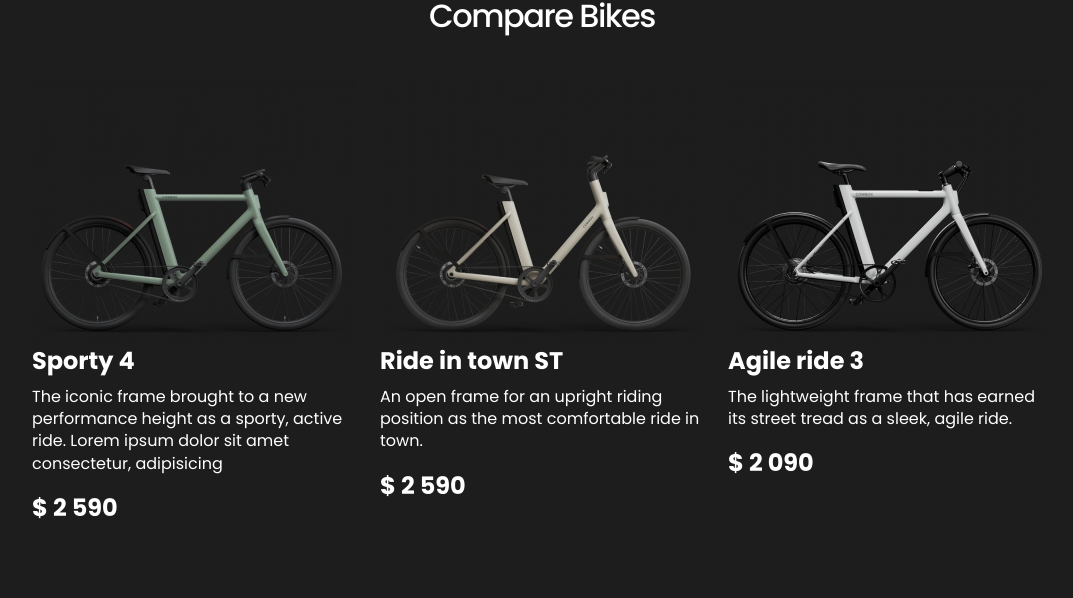
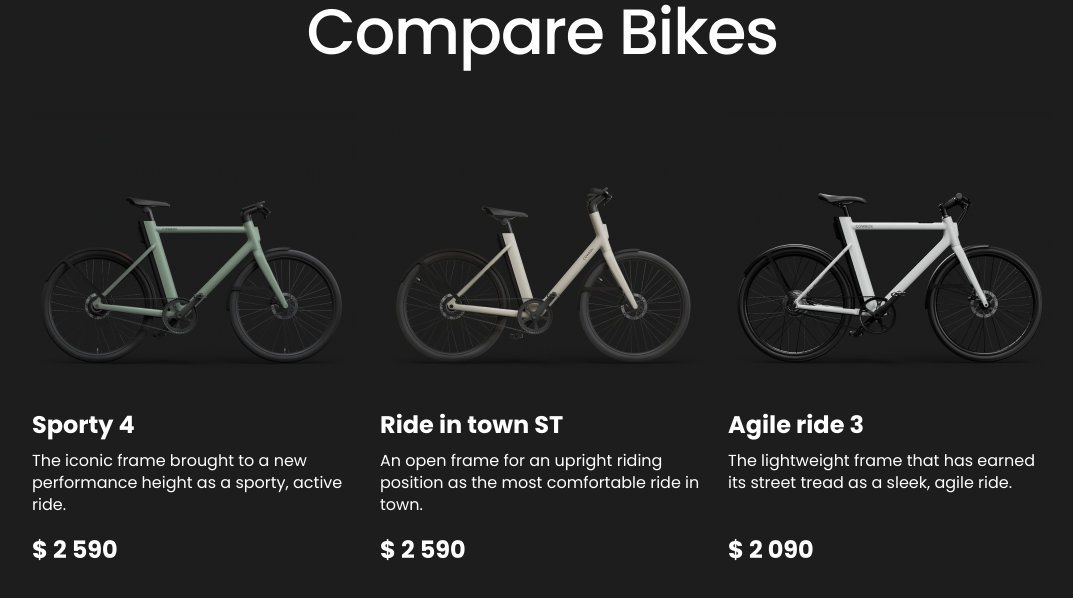
Before and after one commit to natalia-matash/bike, a plain HTML site: page index.html in a window 1280 px wide. Shown: the whole page, without its empty margins (98-1171 px from the left). Drawn offline with Linux system fonts and the light colour scheme.

Commit message:
Created COMPARE section

```diff
--- a/index.html
+++ b/index.html
@@ -143,7 +143,6 @@
               <div class="compare__name">Sporty 4</div>
               <div class="compare__description">
                 The iconic frame brought to a new performance height as a sporty, active ride.
-              Lorem ipsum dolor sit amet consectetur, adipisicing
               </div>
               <div class="compare__value">$ 2 590</div>
           </div>
--- a/src/main.scss
+++ b/src/main.scss
@@ -374,6 +374,16 @@ $colorAccent: #1d1d1d;
     text-align: center;
     letter-spacing: -1.5px;
     text-transform: capitalize;
+
+    @include onTablet {
+      font-size: 48px;
+      line-height: 48px;
+    }
+
+    @include onDesctop {
+      font-size: 64px;
+      line-height: 64px;
+    }
   }
 
   &__items {
@@ -386,7 +396,12 @@ $colorAccent: #1d1d1d;
   }
 
   &__item {
-    margin-bottom: 40px;
+    max-width: 360px;
+    margin: 0 auto 40px;
+
+    &:last-child {
+      margin-bottom: 0;
+    }
 
     @include onTablet {
       margin-bottom: 48px;
@@ -394,13 +409,14 @@ $colorAccent: #1d1d1d;
     }
 
     @include onDesctop {
-      margin-bottom: 0;
+      margin: 0;
       padding: 0;
       flex: 1 1 31%;
-    }
 
-    &:last-child {
-      margin-bottom: 0;
+      display: flex;
+      flex-wrap: wrap;
+      flex-direction: column;
+      min-height: 100%;
     }
   }
 
@@ -419,7 +435,7 @@ $colorAccent: #1d1d1d;
     }
 
     @include onDesctop {
-      margin: 0;
+      margin: 0 0 32px;
       width: 324px;
       height: 264px;
     }
@@ -451,6 +467,7 @@ $colorAccent: #1d1d1d;
     font-weight: 400;
     line-height: 140%;
 
+    flex: 1 1 auto;
   }
 
   &__value {
```
Also changed, not shown: src/main.css, 1 other file. Lines whose indentation alone changed are shown as unchanged.
